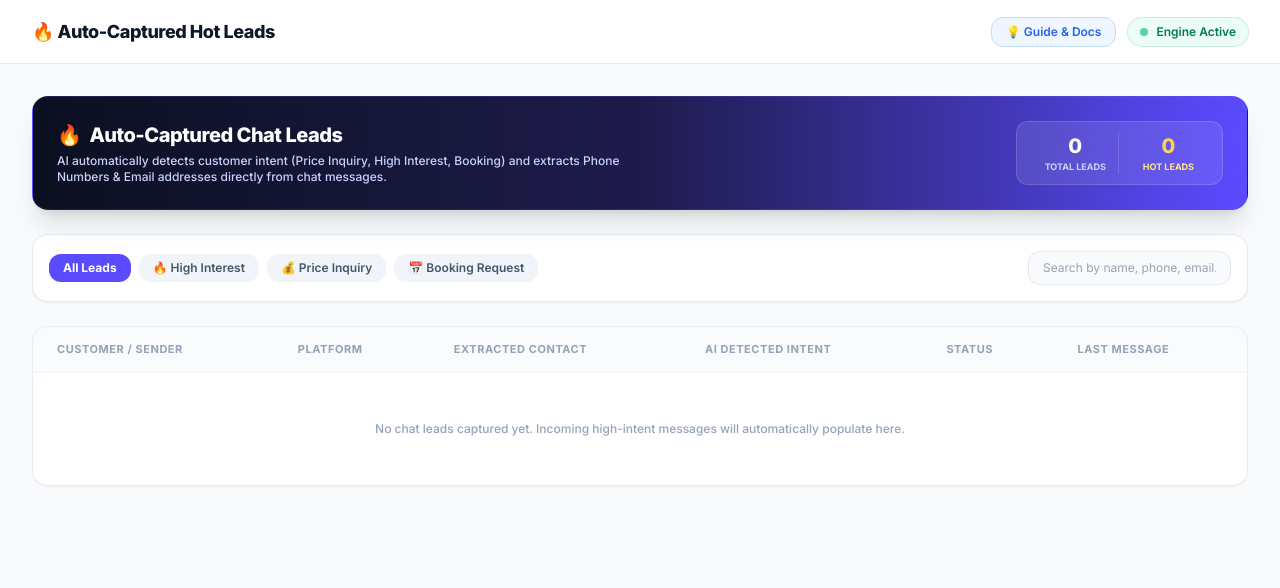
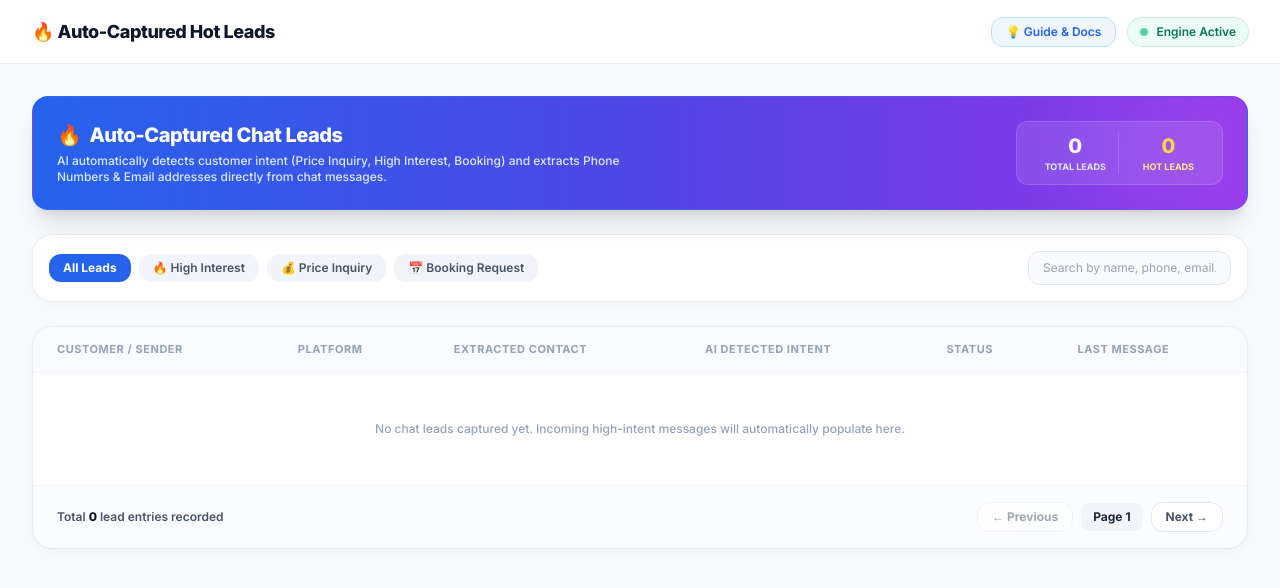
Before and after one commit to Prantho-das/ai-chat-bot, a FastAPI app: template app/templates/leads.html in a window 1280 px wide. Shown: the top 588 px of the page. Run offline with FastAPI, Linux system fonts and the light colour scheme; the template is opened without the code that fills it, so the values that code supplies are empty; some libraries are stand-ins or nearby versions.

Commit message:
feat: implement admin dashboard UI with navigation templates and base layout

```diff
--- a/app/templates/base.html
+++ b/app/templates/base.html
@@ -16,51 +16,66 @@
     <link href="https://fonts.googleapis.com/css2?family=Inter:wght@300;400;500;600;700;800&family=Noto+Sans+Bengali:wght@400;500;600;700&display=swap" rel="stylesheet">
     <style>
         body { font-family: 'Inter', 'Noto Sans Bengali', sans-serif; }
-        .custom-scrollbar::-webkit-scrollbar { width: 4px; }
+        .custom-scrollbar::-webkit-scrollbar { width: 5px; height: 5px; }
         .custom-scrollbar::-webkit-scrollbar-track { background: transparent; }
-        .custom-scrollbar::-webkit-scrollbar-thumb { background: rgba(0, 0, 0, 0.1); rounded: 4px; }
+        .custom-scrollbar::-webkit-scrollbar-thumb { background: rgba(203, 213, 225, 0.6); rounded: 10px; }
+        .custom-scrollbar::-webkit-scrollbar-thumb:hover { background: rgba(148, 163, 184, 0.8); }
 
-        /* Premium White UI Utility Classes */
+        /* Ultra-Modern SaaS UI Design System */
         .saas-card {
-            background-color: #ffffff;
-            border-radius: 16px;
+            background-color: #FFFFFF;
+            border-radius: 20px;
             border: 1px solid rgba(226, 232, 240, 0.8);
-            box-shadow: 0 1px 3px 0 rgba(0, 0, 0, 0.02), 0 1px 2px 0 rgba(0, 0, 0, 0.03);
-            transition: all 0.2s ease-in-out;
-            color: #0F172A;
+            box-shadow: 0 4px 20px -2px rgba(15, 23, 42, 0.03), 0 2px 6px -1px rgba(15, 23, 42, 0.02);
+            transition: all 0.25s cubic-bezier(0.4, 0, 0.2, 1);
         }
         .saas-card-hover:hover {
-            box-shadow: 0 10px 25px -5px rgba(0, 0, 0, 0.05), 0 8px 10px -6px rgba(0, 0, 0, 0.03);
-            border-color: rgba(203, 213, 225, 0.9);
+            transform: translateY(-2px);
+            box-shadow: 0 14px 35px -5px rgba(37, 99, 235, 0.08), 0 8px 15px -6px rgba(15, 23, 42, 0.04);
+            border-color: rgba(191, 219, 254, 0.9);
         }
         .saas-input {
             background-color: #F8FAFC;
             border: 1px solid #E2E8F0;
-            border-radius: 12px;
-            padding: 0.625rem 1rem;
+            border-radius: 14px;
+            padding: 0.65rem 1.1rem;
             font-size: 0.875rem;
             color: #0F172A;
-            transition: all 0.2s ease;
+            transition: all 0.2s cubic-bezier(0.4, 0, 0.2, 1);
         }
         .saas-input:focus {
             background-color: #FFFFFF;
             border-color: #2563EB;
             outline: none;
-            box-shadow: 0 0 0 3px rgba(37, 99, 235, 0.15);
+            box-shadow: 0 0 0 4px rgba(37, 99, 235, 0.12);
         }
         .saas-btn-primary {
             background: linear-gradient(135deg, #2563EB 0%, #3B82F6 100%);
             color: #ffffff;
             font-weight: 700;
-            border-radius: 12px;
-            padding: 0.625rem 1.25rem;
-            box-shadow: 0 4px 14px 0 rgba(37, 99, 235, 0.25);
-            transition: all 0.2s ease;
+            border-radius: 14px;
+            padding: 0.65rem 1.35rem;
+            box-shadow: 0 4px 16px -2px rgba(37, 99, 235, 0.35);
+            transition: all 0.2s cubic-bezier(0.4, 0, 0.2, 1);
+            border: none;
         }
         .saas-btn-primary:hover {
             opacity: 0.95;
-            box-shadow: 0 6px 20px 0 rgba(37, 99, 235, 0.35);
-            transform: translateY(-1px);
+            box-shadow: 0 8px 24px -2px rgba(37, 99, 235, 0.45);
+            transform: translateY(-1.5px);
+        }
+        .saas-pill {
+            border-radius: 9999px;
+            padding: 0.35rem 0.85rem;
+            font-weight: 700;
+            font-size: 0.75rem;
+            transition: all 0.2s ease;
+        }
+        .glass-panel {
+            background: rgba(255, 255, 255, 0.85);
+            backdrop-filter: blur(16px);
+            -webkit-backdrop-filter: blur(16px);
+            border: 1px solid rgba(255, 255, 255, 0.4);
         }
     </style>
 </head>
--- a/app/templates/dashboard.html
+++ b/app/templates/dashboard.html
@@ -130,8 +130,8 @@
                 View All <span>→</span>
             </a>
         </div>
-        <div class="overflow-x-auto">
-            <table class="w-full text-left text-sm text-slate-600">
+        <div class="overflow-x-auto custom-scrollbar">
+            <table class="w-full text-left text-sm text-slate-600 min-w-[600px]">
                 <thead class="bg-slate-50/80 text-[11px] uppercase font-bold text-slate-400 border-b border-slate-100 tracking-wider">
                     <tr>
                         <th class="px-6 py-3.5">Platform</th>
@@ -160,7 +160,7 @@
                             <span class="px-2.5 py-1 rounded-full text-xs font-medium bg-slate-100 text-slate-700 border border-slate-200/60">{{ conv.status }}</span>
                         </td>
                         <td class="px-6 py-4 text-right">
-                            <a href="/admin/conversations/{{ conv.id }}" class="text-xs bg-indigo-50 hover:bg-indigo-100 text-[#5B4BFF] border border-indigo-100 px-3.5 py-1.5 rounded-xl font-bold transition-all inline-block shadow-xs">View Chat</a>
+                            <a href="/admin/conversations/{{ conv.id }}" class="text-xs bg-blue-50 hover:bg-blue-100 text-blue-600 border border-blue-100 px-3.5 py-1.5 rounded-xl font-bold transition-all inline-block shadow-xs">View Chat</a>
                         </td>
                     </tr>
                     {% else %}
--- a/app/templates/leads.html
+++ b/app/templates/leads.html
@@ -1,26 +1,26 @@
 {% extends "base.html" %}
 
-{% block title %}Hot Leads - MarketFlow AI{% endblock %}
+{% block title %}Hot Leads - Piku AI{% endblock %}
 {% block header_title %}🔥 Auto-Captured Hot Leads{% endblock %}
 
 {% block content %}
-<div x-data="{ filterIntent: 'all', searchQ: '' }" class="space-y-6">
+<div x-data="{ filterIntent: 'all', searchQ: '', currentPage: 1, pageSize: 10 }" class="space-y-6">
 
     <!-- Top Summary Banner -->
-    <div class="bg-gradient-to-r from-[#0B1020] via-[#1E1B4B] to-[#5B4BFF] rounded-2xl p-6 text-white shadow-xl flex flex-col md:flex-row md:items-center justify-between gap-4 border border-indigo-500/20 relative overflow-hidden">
-        <div class="absolute -top-10 -right-10 w-48 h-48 bg-[#5B4BFF]/20 rounded-full blur-3xl pointer-events-none"></div>
+    <div class="bg-gradient-to-r from-blue-600 via-indigo-600 to-purple-600 rounded-2xl p-6 text-white shadow-xl flex flex-col md:flex-row md:items-center justify-between gap-4 border border-blue-500/20 relative overflow-hidden">
+        <div class="absolute -top-10 -right-10 w-48 h-48 bg-white/10 rounded-full blur-3xl pointer-events-none"></div>
         <div class="space-y-1 relative z-10">
             <h1 class="text-xl font-extrabold tracking-tight flex items-center gap-2">
                 <span>🔥</span> Auto-Captured Chat Leads
             </h1>
-            <p class="text-indigo-200 text-xs font-medium max-w-xl">
+            <p class="text-blue-100 text-xs font-medium max-w-xl">
                 AI automatically detects customer intent (Price Inquiry, High Interest, Booking) and extracts Phone Numbers & Email addresses directly from chat messages.
             </p>
         </div>
         <div class="flex items-center gap-3 bg-white/10 backdrop-blur-md px-4 py-2.5 rounded-xl border border-white/15 relative z-10">
             <div class="text-center px-3 border-r border-white/15">
                 <div class="text-xl font-extrabold text-white">{{ leads | length }}</div>
-                <div class="text-[9px] uppercase font-bold text-indigo-200">Total Leads</div>
+                <div class="text-[9px] uppercase font-bold text-blue-100">Total Leads</div>
             </div>
             <div class="text-center px-3">
                 <div class="text-xl font-extrabold text-amber-300">
@@ -33,20 +33,20 @@
 
     <!-- Filter & Search Bar -->
     <div class="saas-card p-4 flex flex-col sm:flex-row sm:items-center justify-between gap-3">
-        <div class="flex items-center gap-2 overflow-x-auto">
-            <button @click="filterIntent = 'all'" :class="filterIntent === 'all' ? 'bg-[#5B4BFF] text-white shadow-xs font-bold' : 'bg-slate-100 text-slate-600 font-semibold hover:bg-slate-200/70'" class="px-3.5 py-1.5 rounded-xl text-xs transition-all cursor-pointer">All Leads</button>
-            <button @click="filterIntent = 'High Interest'" :class="filterIntent === 'High Interest' ? 'bg-rose-500 text-white shadow-xs font-bold' : 'bg-slate-100 text-slate-600 font-semibold hover:bg-slate-200/70'" class="px-3.5 py-1.5 rounded-xl text-xs transition-all cursor-pointer">🔥 High Interest</button>
-            <button @click="filterIntent = 'Price Inquiry'" :class="filterIntent === 'Price Inquiry' ? 'bg-amber-500 text-white shadow-xs font-bold' : 'bg-slate-100 text-slate-600 font-semibold hover:bg-slate-200/70'" class="px-3.5 py-1.5 rounded-xl text-xs transition-all cursor-pointer">💰 Price Inquiry</button>
-            <button @click="filterIntent = 'Booking Request'" :class="filterIntent === 'Booking Request' ? 'bg-indigo-600 text-white shadow-xs font-bold' : 'bg-slate-100 text-slate-600 font-semibold hover:bg-slate-200/70'" class="px-3.5 py-1.5 rounded-xl text-xs transition-all cursor-pointer">📅 Booking Request</button>
+        <div class="flex items-center gap-2 overflow-x-auto pb-1 sm:pb-0 custom-scrollbar">
+            <button @click="filterIntent = 'all'; currentPage = 1" :class="filterIntent === 'all' ? 'bg-blue-600 text-white shadow-xs font-bold' : 'bg-slate-100 text-slate-600 font-semibold hover:bg-slate-200/70'" class="px-3.5 py-1.5 rounded-xl text-xs transition-all cursor-pointer shrink-0">All Leads</button>
+            <button @click="filterIntent = 'High Interest'; currentPage = 1" :class="filterIntent === 'High Interest' ? 'bg-rose-500 text-white shadow-xs font-bold' : 'bg-slate-100 text-slate-600 font-semibold hover:bg-slate-200/70'" class="px-3.5 py-1.5 rounded-xl text-xs transition-all cursor-pointer shrink-0">🔥 High Interest</button>
+            <button @click="filterIntent = 'Price Inquiry'; currentPage = 1" :class="filterIntent === 'Price Inquiry' ? 'bg-amber-500 text-white shadow-xs font-bold' : 'bg-slate-100 text-slate-600 font-semibold hover:bg-slate-200/70'" class="px-3.5 py-1.5 rounded-xl text-xs transition-all cursor-pointer shrink-0">💰 Price Inquiry</button>
+            <button @click="filterIntent = 'Booking Request'; currentPage = 1" :class="filterIntent === 'Booking Request' ? 'bg-indigo-600 text-white shadow-xs font-bold' : 'bg-slate-100 text-slate-600 font-semibold hover:bg-slate-200/70'" class="px-3.5 py-1.5 rounded-xl text-xs transition-all cursor-pointer shrink-0">📅 Booking Request</button>
         </div>
 
-        <input type="text" x-model="searchQ" placeholder="Search by name, phone, email..." class="px-3.5 py-2 text-xs rounded-xl bg-slate-50 border border-slate-200 text-slate-800 focus:outline-none focus:border-[#5B4BFF] focus:ring-2 focus:ring-[#5B4BFF]/20 transition-all">
+        <input type="text" x-model="searchQ" @input="currentPage = 1" placeholder="Search by name, phone, email..." class="px-3.5 py-2 text-xs rounded-xl bg-slate-50 border border-slate-200 text-slate-800 focus:outline-none focus:border-blue-600 focus:ring-2 focus:ring-blue-600/20 transition-all">
     </div>
 
-    <!-- Leads Table -->
+    <!-- Leads Table (Fully Responsive) -->
     <div class="saas-card overflow-hidden">
-        <div class="overflow-x-auto">
-            <table class="w-full text-left border-collapse">
+        <div class="overflow-x-auto custom-scrollbar">
+            <table class="w-full text-left border-collapse min-w-[700px]">
                 <thead>
                     <tr class="bg-slate-50/80 border-b border-slate-100 text-[11px] font-bold uppercase tracking-wider text-slate-400">
                         <th class="py-3.5 px-6">Customer / Sender</th>
@@ -64,7 +64,7 @@
 
                         <td class="py-4 px-6 font-bold text-slate-800">
                             <div class="flex items-center gap-3">
-                                <div class="w-9 h-9 rounded-xl bg-gradient-to-tr from-[#5B4BFF] to-[#7C3AED] text-white font-extrabold flex items-center justify-center text-sm shadow-md shadow-[#5B4BFF]/20">
+                                <div class="w-9 h-9 rounded-xl bg-gradient-to-tr from-blue-600 to-indigo-600 text-white font-extrabold flex items-center justify-center text-sm shadow-md shadow-blue-600/20">
                                     {{ (lead.customer_name or 'C')[0] | upper }}
                                 </div>
                                 <div>
@@ -84,7 +84,7 @@
                         <td class="py-4 px-6 space-y-1">
                             {% if lead.phone %}
                             <div class="flex items-center gap-1.5 font-extrabold text-slate-800">
-                                <span>📞</span> <a href="tel:{{ lead.phone }}" class="text-[#5B4BFF] hover:underline">{{ lead.phone }}</a>
+                                <span>📞</span> <a href="tel:{{ lead.phone }}" class="text-blue-600 hover:underline">{{ lead.phone }}</a>
                             </div>
                             {% endif %}
                             {% if lead.email %}
@@ -137,6 +137,18 @@
                 </tbody>
             </table>
         </div>
+
+        <!-- Table Pagination Controls -->
+        <div class="px-6 py-4 border-t border-slate-100 flex flex-col sm:flex-row items-center justify-between gap-3 text-xs font-semibold text-slate-600 bg-slate-50/50">
+            <div>
+                Total <span class="font-extrabold text-slate-900">{{ leads | length }}</span> lead entries recorded
+            </div>
+            <div class="flex items-center space-x-2">
+                <button @click="if(currentPage > 1) currentPage--" :disabled="currentPage === 1" :class="currentPage === 1 ? 'opacity-50 cursor-not-allowed' : 'cursor-pointer hover:bg-slate-100'" class="px-3.5 py-1.5 rounded-xl border border-slate-200 bg-white font-bold transition-all shadow-2xs">← Previous</button>
+                <span class="px-3 py-1.5 font-bold text-slate-800 bg-slate-100 rounded-lg">Page <span x-text="currentPage"></span></span>
+                <button @click="currentPage++" class="px-3.5 py-1.5 rounded-xl border border-slate-200 bg-white font-bold transition-all shadow-2xs cursor-pointer hover:bg-slate-100">Next →</button>
+            </div>
+        </div>
     </div>
 
 </div>
```
Also changed, not shown: app/routers/admin.py (+42 -0 lines), app/templates/appointments.html (+19 -7 lines), app/templates/cache_entries.html (+17 -5 lines), app/templates/conversation_detail.html (+32 -40 lines).
